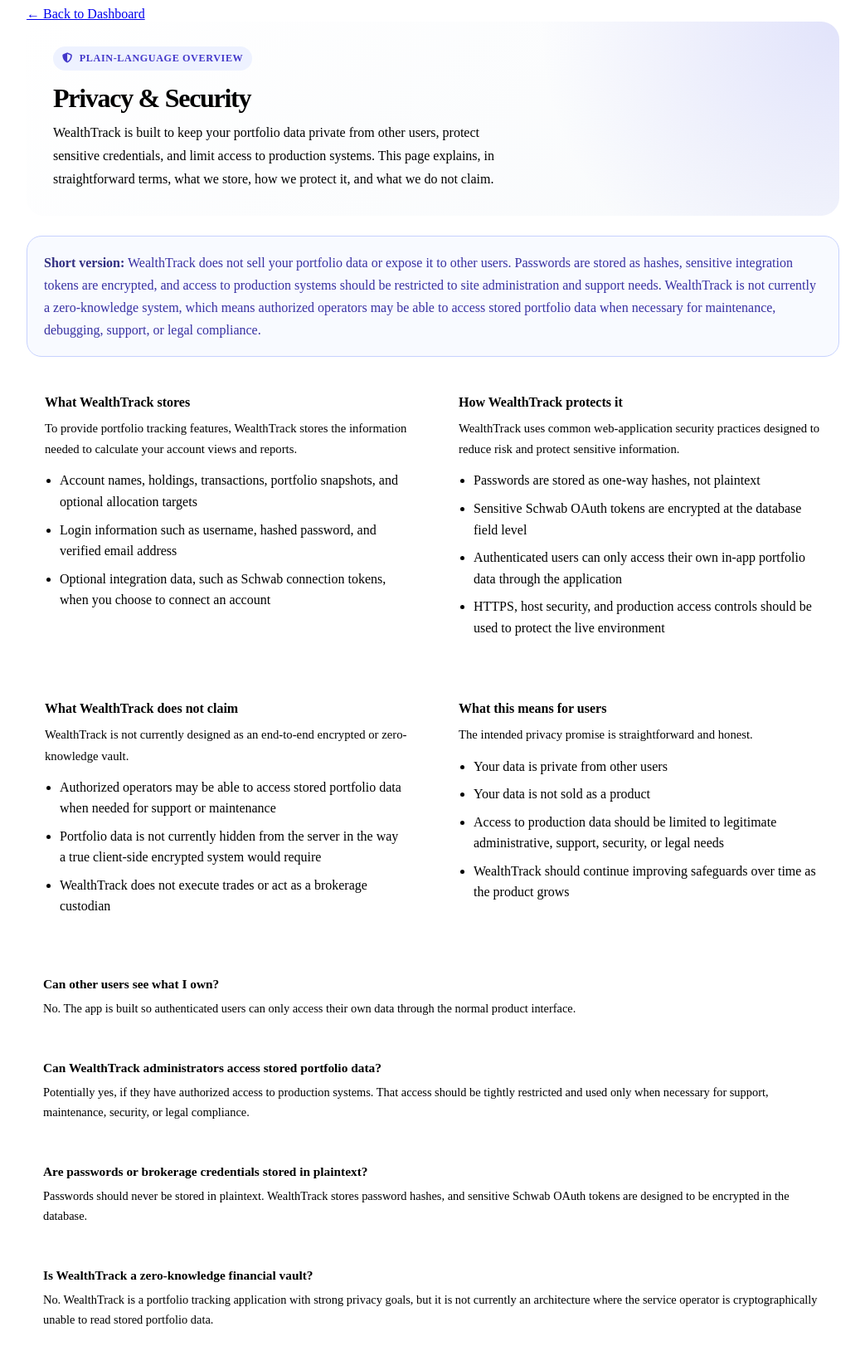
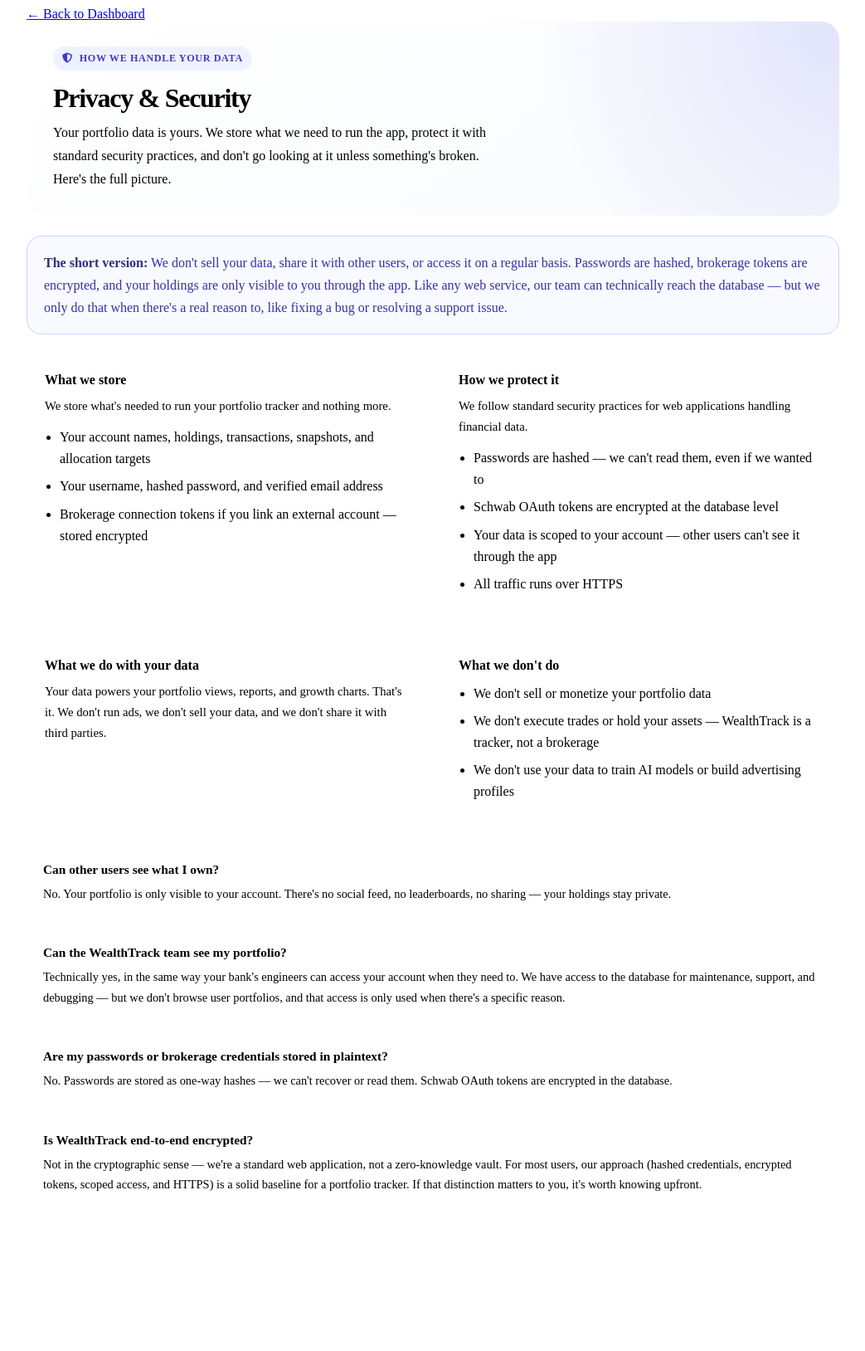
Before and after one commit to chrisgig23/stock-calc, a Python web app: template flask_app/templates/privacy_security.html in a window 1280 px wide. Shown: the whole page at 83% size, without its empty margins (118-1161 px from the left). After the commit the page ends 1435 px from the top, so only its background shows below. Run offline with Jinja, Linux system fonts and the light colour scheme; the template is opened without the code that fills it, so the values that code supplies are empty.

Commit message:
Add a plain-language Privacy & Security page and subtle sidebar footer link

```diff
--- a/flask_app/templates/privacy_security.html
+++ b/flask_app/templates/privacy_security.html
@@ -153,63 +153,53 @@
     <section class="trust-hero">
         <span class="trust-kicker">
             <i class="fa-solid fa-shield-halved"></i>
-            Plain-language overview
+            How we handle your data
         </span>
         <h2>Privacy &amp; Security</h2>
         <p>
-            WealthTrack is built to keep your portfolio data private from other users, protect sensitive credentials, and limit access to production systems.
-            This page explains, in straightforward terms, what we store, how we protect it, and what we do not claim.
+            Your portfolio data is yours. We store what we need to run the app, protect it with standard security practices, and don't go looking at it unless something's broken. Here's the full picture.
         </p>
     </section>
 
     <div class="trust-callout">
-        <strong>Short version:</strong> WealthTrack does not sell your portfolio data or expose it to other users.
-        Passwords are stored as hashes, sensitive integration tokens are encrypted, and access to production systems should be restricted to site administration and support needs.
-        WealthTrack is not currently a zero-knowledge system, which means authorized operators may be able to access stored portfolio data when necessary for maintenance, debugging, support, or legal compliance.
+        <strong>The short version:</strong> We don't sell your data, share it with other users, or access it on a regular basis. Passwords are hashed, brokerage tokens are encrypted, and your holdings are only visible to you through the app. Like any web service, our team can technically reach the database — but we only do that when there's a real reason to, like fixing a bug or resolving a support issue.
     </div>
 
     <div class="trust-grid">
         <section class="trust-card">
-            <h3>What WealthTrack stores</h3>
-            <p>To provide portfolio tracking features, WealthTrack stores the information needed to calculate your account views and reports.</p>
+            <h3>What we store</h3>
+            <p>We store what's needed to run your portfolio tracker and nothing more.</p>
             <ul>
-                <li>Account names, holdings, transactions, portfolio snapshots, and optional allocation targets</li>
-                <li>Login information such as username, hashed password, and verified email address</li>
-                <li>Optional integration data, such as Schwab connection tokens, when you choose to connect an account</li>
+                <li>Your account names, holdings, transactions, snapshots, and allocation targets</li>
+                <li>Your username, hashed password, and verified email address</li>
+                <li>Brokerage connection tokens if you link an external account — stored encrypted</li>
             </ul>
         </section>
 
         <section class="trust-card">
-            <h3>How WealthTrack protects it</h3>
-            <p>WealthTrack uses common web-application security practices designed to reduce risk and protect sensitive information.</p>
+            <h3>How we protect it</h3>
+            <p>We follow standard security practices for web applications handling financial data.</p>
             <ul>
-                <li>Passwords are stored as one-way hashes, not plaintext</li>
-                <li>Sensitive Schwab OAuth tokens are encrypted at the database field level</li>
-                <li>Authenticated users can only access their own in-app portfolio data through the application</li>
-                <li>HTTPS, host security, and production access controls should be used to protect the live environment</li>
+                <li>Passwords are hashed — we can't read them, even if we wanted to</li>
+                <li>Schwab OAuth tokens are encrypted at the database level</li>
+                <li>Your data is scoped to your account — other users can't see it through the app</li>
+                <li>All traffic runs over HTTPS</li>
             </ul>
         </section>
     </div>
 
     <div class="trust-grid">
         <section class="trust-card">
-            <h3>What WealthTrack does not claim</h3>
-            <p>WealthTrack is not currently designed as an end-to-end encrypted or zero-knowledge vault.</p>
-            <ul>
-                <li>Authorized operators may be able to access stored portfolio data when needed for support or maintenance</li>
-                <li>Portfolio data is not currently hidden from the server in the way a true client-side encrypted system would require</li>
-                <li>WealthTrack does not execute trades or act as a brokerage custodian</li>
-            </ul>
+            <h3>What we do with your data</h3>
+            <p>Your data powers your portfolio views, reports, and growth charts. That's it. We don't run ads, we don't sell your data, and we don't share it with third parties.</p>
         </section>
 
         <section class="trust-card">
-            <h3>What this means for users</h3>
-            <p>The intended privacy promise is straightforward and honest.</p>
+            <h3>What we don't do</h3>
             <ul>
-                <li>Your data is private from other users</li>
-                <li>Your data is not sold as a product</li>
-                <li>Access to production data should be limited to legitimate administrative, support, security, or legal needs</li>
-                <li>WealthTrack should continue improving safeguards over time as the product grows</li>
+                <li>We don't sell or monetize your portfolio data</li>
+                <li>We don't execute trades or hold your assets — WealthTrack is a tracker, not a brokerage</li>
+                <li>We don't use your data to train AI models or build advertising profiles</li>
             </ul>
         </section>
     </div>
@@ -217,22 +207,22 @@
     <div class="trust-faq">
         <div class="trust-faq-item">
             <h4>Can other users see what I own?</h4>
-            <p>No. The app is built so authenticated users can only access their own data through the normal product interface.</p>
+            <p>No. Your portfolio is only visible to your account. There's no social feed, no leaderboards, no sharing — your holdings stay private.</p>
         </div>
 
         <div class="trust-faq-item">
-            <h4>Can WealthTrack administrators access stored portfolio data?</h4>
-            <p>Potentially yes, if they have authorized access to production systems. That access should be tightly restricted and used only when necessary for support, maintenance, security, or legal compliance.</p>
+            <h4>Can the WealthTrack team see my portfolio?</h4>
+            <p>Technically yes, in the same way your bank's engineers can access your account when they need to. We have access to the database for maintenance, support, and debugging — but we don't browse user portfolios, and that access is only used when there's a specific reason.</p>
         </div>
 
         <div class="trust-faq-item">
-            <h4>Are passwords or brokerage credentials stored in plaintext?</h4>
-            <p>Passwords should never be stored in plaintext. WealthTrack stores password hashes, and sensitive Schwab OAuth tokens are designed to be encrypted in the database.</p>
+            <h4>Are my passwords or brokerage credentials stored in plaintext?</h4>
+            <p>No. Passwords are stored as one-way hashes — we can't recover or read them. Schwab OAuth tokens are encrypted in the database.</p>
         </div>
 
         <div class="trust-faq-item">
-            <h4>Is WealthTrack a zero-knowledge financial vault?</h4>
-            <p>No. WealthTrack is a portfolio tracking application with strong privacy goals, but it is not currently an architecture where the service operator is cryptographically unable to read stored portfolio data.</p>
+            <h4>Is WealthTrack end-to-end encrypted?</h4>
+            <p>Not in the cryptographic sense — we're a standard web application, not a zero-knowledge vault. For most users, our approach (hashed credentials, encrypted tokens, scoped access, and HTTPS) is a solid baseline for a portfolio tracker. If that distinction matters to you, it's worth knowing upfront.</p>
         </div>
     </div>
 </div>
```
Also changed, not shown: 2 other files.
